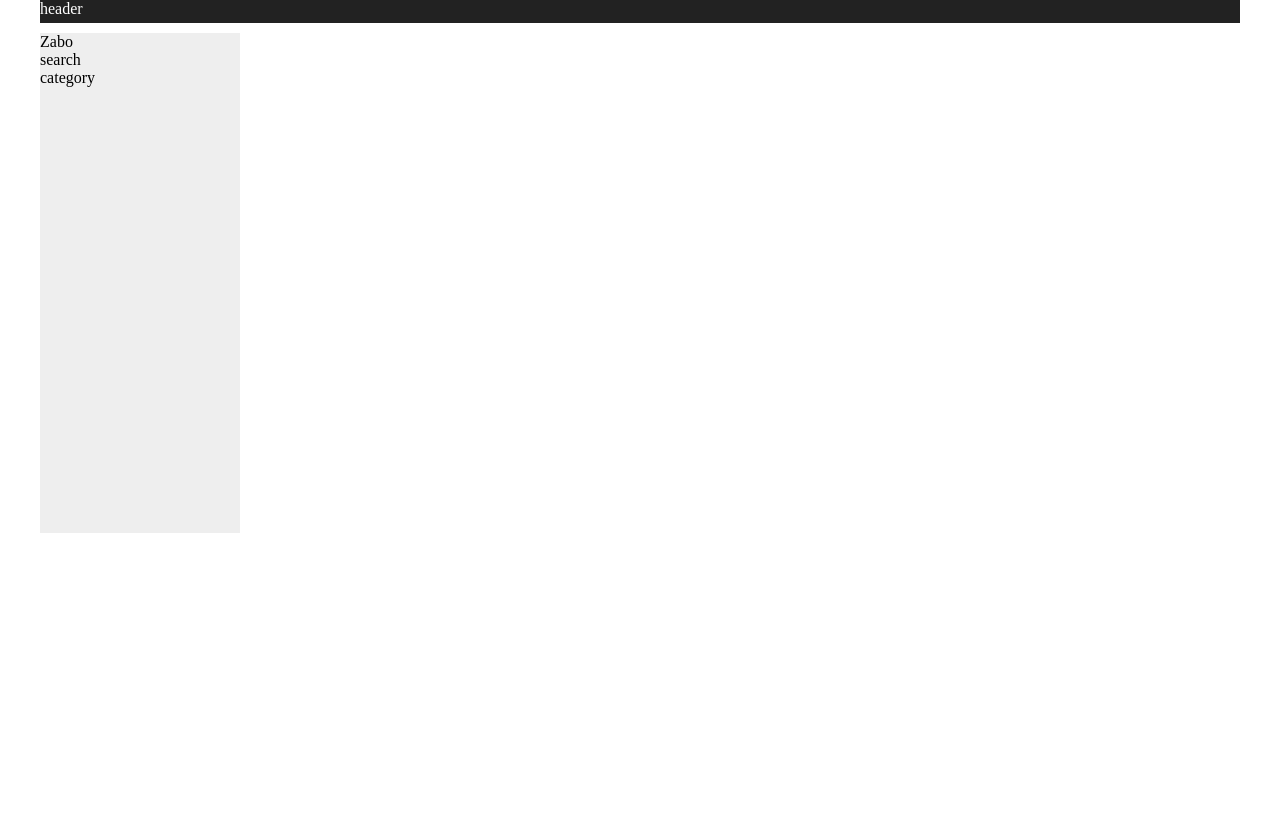
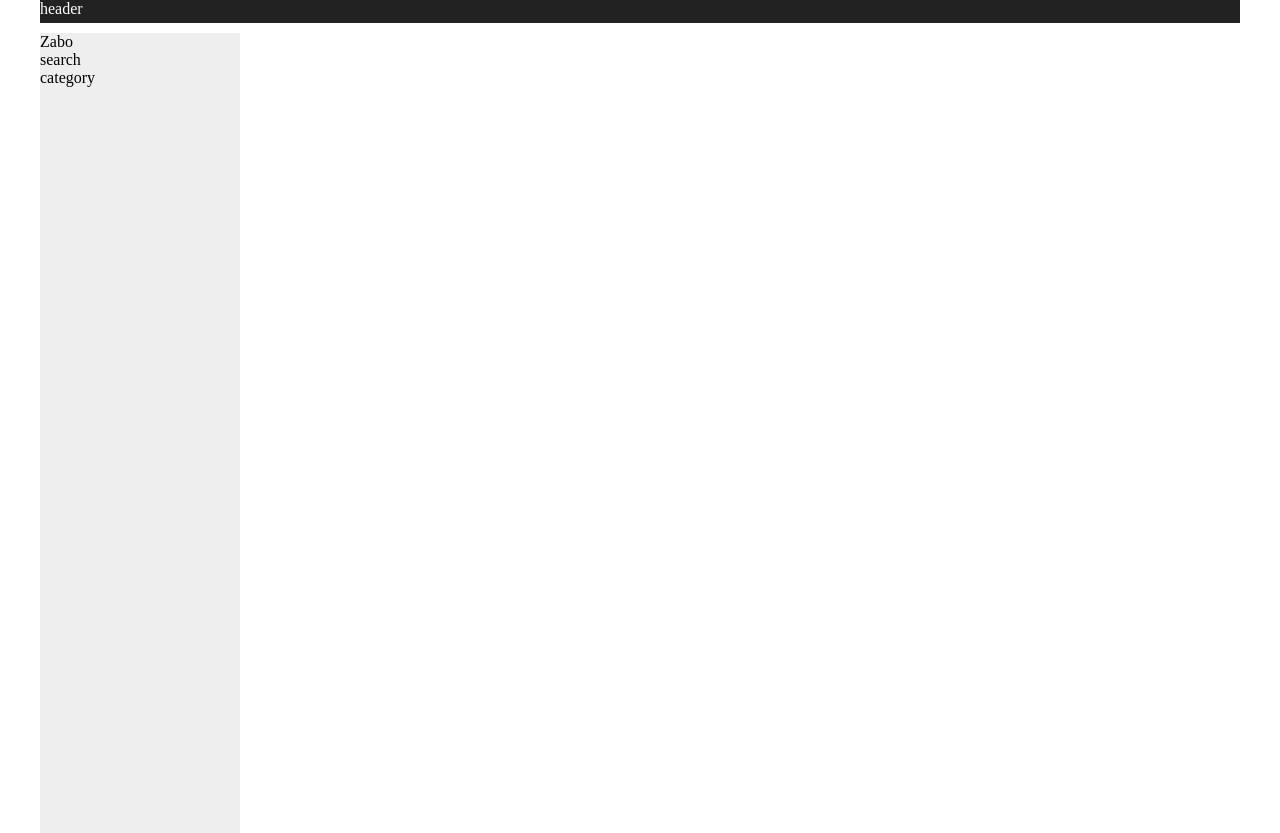
Before and after one commit to rodumani/zabo, a Django app: template zabo/templates/layout.html in a window 1280 px wide. Before the commit the page ends 533 px from the top, so only its background shows below. Run offline with Django 3.2, Linux system fonts and the light colour scheme; the template is opened without the code that fills it, so the values that code supplies are empty.

Commit message:
#13 layout css 추가

```diff
--- a/zabo/static/css/layout.css
+++ b/zabo/static/css/layout.css
@@ -2,6 +2,16 @@
     margin:0;
     padding:0;
     border:0;
+}
+
+html{
+    height:100%;
+    width:100%;
+}
+
+body{
+    height:100%;
+    width:100%;
 }
 
 #container
@@ -9,6 +19,7 @@
     max-width:1200px;
     margin-left:auto;
     margin-right:auto;
+    height:100%;
 }
 
 #header
@@ -22,7 +33,7 @@
 #left-side
 {
     width:200px;
-    height:500px;
+    height:100%;
     float:left;
     background-color:#EEE;
 }
```
